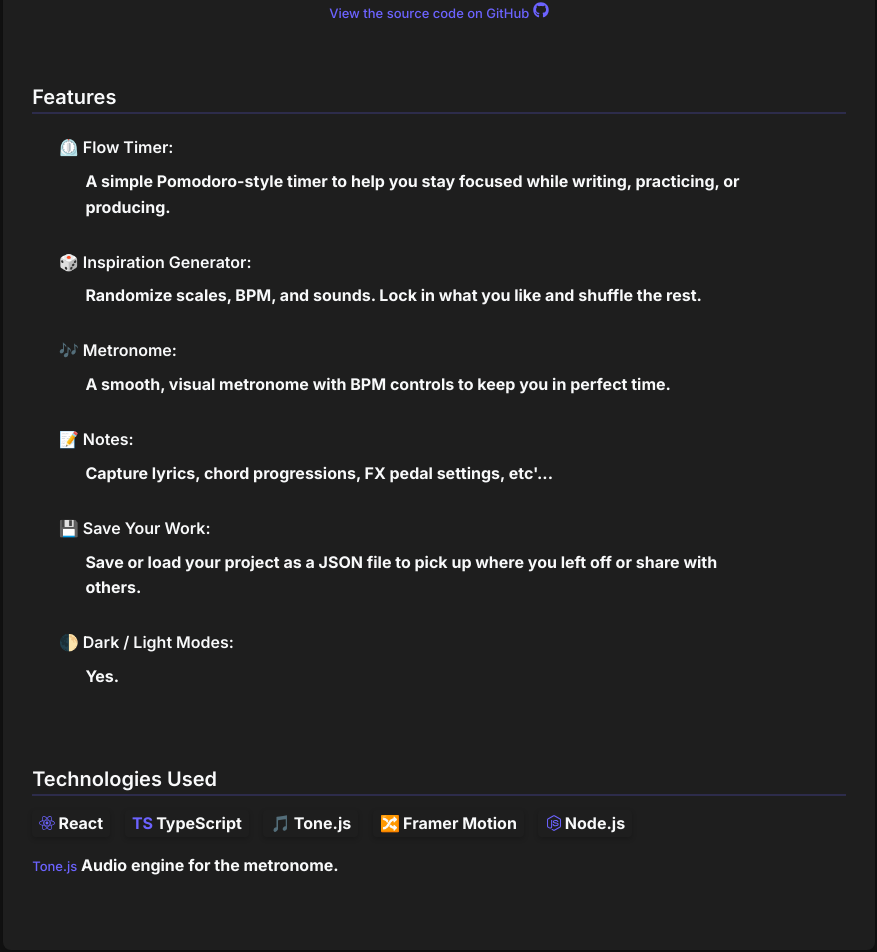
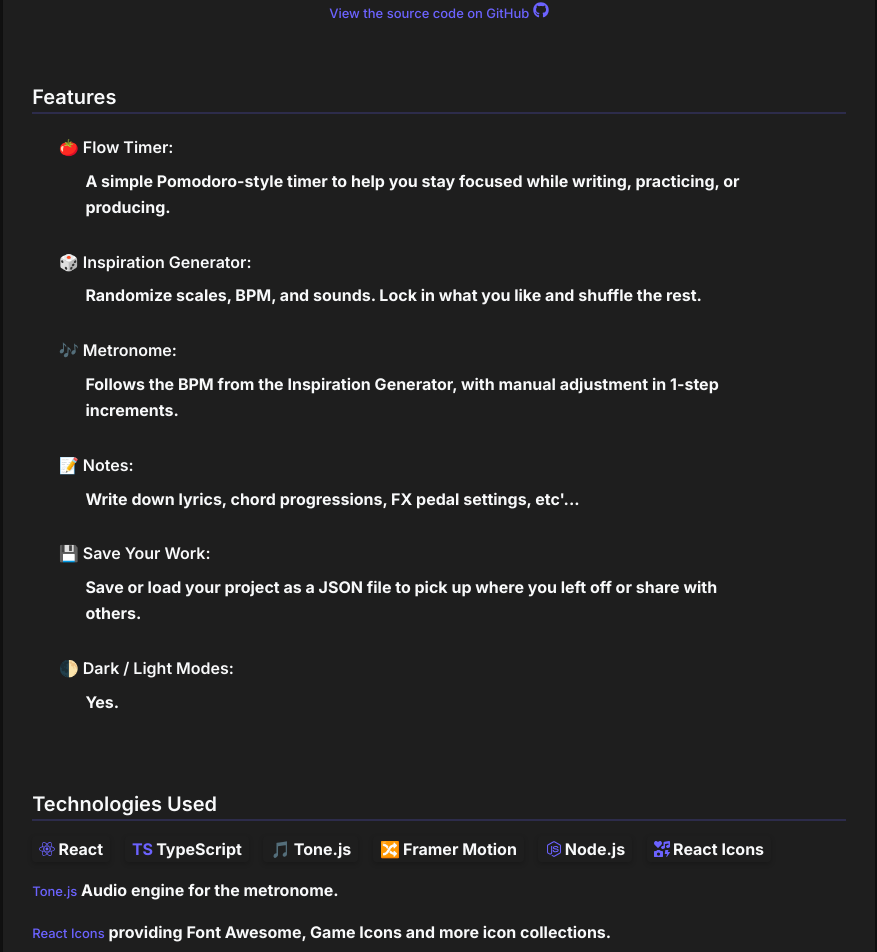
Before and after one commit to fxcircus/music-tools-studio, a React (Create React App) app: page /about in a window 1280 px wide. Shown: the part 312-1264 px from the top of the page, without its empty margins (201-1078 px from the left). Built offline with nearby package versions, Linux system fonts and the light colour scheme.

Commit message:
UI improvements: Add spacing between sections and improve textarea layout

```diff
--- a/src/components/Notepad/Notepad.tsx
+++ b/src/components/Notepad/Notepad.tsx
@@ -26,11 +26,11 @@
   min-height: 150px;
   flex: 1;
   font-family: 'Inter', 'Roboto', sans-serif;
-  padding: ${({ theme }) => theme.spacing.sm};
+  padding: ${({ theme }) => theme.spacing.md};
 
   @media (max-width: 768px) {
     min-height: 120px;
-    padding: ${({ theme }) => theme.spacing.xs};
+    padding: ${({ theme }) => theme.spacing.sm};
   }
 `;
 
@@ -76,7 +76,7 @@
         name="newText"
         onChange={handleChange}
         value={text.newText}
-        placeholder="Your musical ideas: lyrics, chord progressions, effect pedal settings..."
+        placeholder="Write down musical ideas, lyrics, or thoughts..."
       />
     </NotesCard>
   );
--- a/src/components/common/StyledComponents.tsx
+++ b/src/components/common/StyledComponents.tsx
@@ -96,7 +96,7 @@
   border-radius: ${({ theme }) => theme.borderRadius.small};
   color: ${({ theme }) => theme.colors.text};
   font-size: ${({ theme }) => theme.fontSizes.md};
-  padding: ${({ theme }) => theme.spacing.sm} ${({ theme }) => theme.spacing.md};
+  padding: ${({ theme }) => theme.spacing.md};
   transition: all ${({ theme }) => theme.transitions.fast};
   resize: vertical;
   min-height: 150px;
--- a/src/components/pomodoroTimer/pomodoroTimer.tsx
+++ b/src/components/pomodoroTimer/pomodoroTimer.tsx
@@ -1,7 +1,8 @@
 import React, { useState, useEffect, useRef } from "react";
 import styled from 'styled-components';
 import { motion } from 'framer-motion';
-import { FaUndo, FaPlay, FaPause, FaCoffee, FaClock } from 'react-icons/fa';
+import { FaUndo, FaPlay, FaPause, FaCoffee } from 'react-icons/fa';
+import { GiTomato } from 'react-icons/gi';
 import ToolCard from '../common/ToolCard';
 import { Icon } from '../../utils/IconHelper';
 
@@ -109,7 +110,7 @@
   }, [isCounting, time]);
 
   return (
-    <ToolCard title="Flow Timer" icon={FaClock}>
+    <ToolCard title="Flow Timer" icon={GiTomato}>
       <TimerDisplay
         initial={{ scale: 0.9 }}
         animate={{ scale: 1 }}
--- a/src/pages/About/About.tsx
+++ b/src/pages/About/About.tsx
@@ -1,7 +1,7 @@
 import React from 'react';
 import styled from 'styled-components';
 import { motion } from 'framer-motion';
-import { FaGithub, FaReact, FaNodeJs } from 'react-icons/fa';
+import { FaGithub, FaReact, FaNodeJs, FaIcons } from 'react-icons/fa';
 import { Container, Card, CardHeader, CardTitle, CardIconWrapper } from '../../components/common/StyledComponents';
 import { Icon } from '../../utils/IconHelper';
 
@@ -146,7 +146,7 @@
           <SectionTitle>Features</SectionTitle>
           <List>
             <ListItem>
-              <Strong>⏲️ Flow Timer:</Strong>
+              <Strong>🍅 Flow Timer:</Strong>
               <NestedList>
                 <ListItem>A simple Pomodoro-style timer to help you stay focused while writing, practicing, or producing.</ListItem>
               </NestedList>
@@ -160,13 +160,13 @@
             <ListItem>
               <Strong>🎶 Metronome:</Strong>
               <NestedList>
-                <ListItem>A smooth, visual metronome with BPM controls to keep you in perfect time.</ListItem>
+                <ListItem>Follows the BPM from the Inspiration Generator, with manual adjustment in 1-step increments.</ListItem>
               </NestedList>
             </ListItem>
             <ListItem>
               <Strong>📝 Notes:</Strong>
               <NestedList>
-                <ListItem>Capture lyrics, chord progressions, FX pedal settings, etc'...</ListItem>
+                <ListItem>Write down lyrics, chord progressions, FX pedal settings, etc'...</ListItem>
               </NestedList>
             </ListItem>
             <ListItem>
@@ -207,11 +207,20 @@
               <IconContainer><Icon icon={FaNodeJs} size={16} /></IconContainer>
               Node.js
             </TechItem>
+            <TechItem>
+              <IconContainer><Icon icon={FaIcons} size={16} /></IconContainer>
+              React Icons
+            </TechItem>
           </TechList>
           <Paragraph style={{ marginTop: '1rem' }}>
             <StyledLink href="https://www.npmjs.com/package/tone" target="_blank" rel="noopener noreferrer">
               Tone.js
             </StyledLink> Audio engine for the metronome.
+          </Paragraph>
+          <Paragraph>
+            <StyledLink href="https://react-icons.github.io/react-icons/" target="_blank" rel="noopener noreferrer">
+              React Icons
+            </StyledLink> providing Font Awesome, Game Icons and more icon collections.
           </Paragraph>
         </Section>
       </AboutCard>
```
Also changed, not shown: public/tiles_app_screenshot_dark_2025.png, 1 other file (tests, documents, lock files or other folders).
